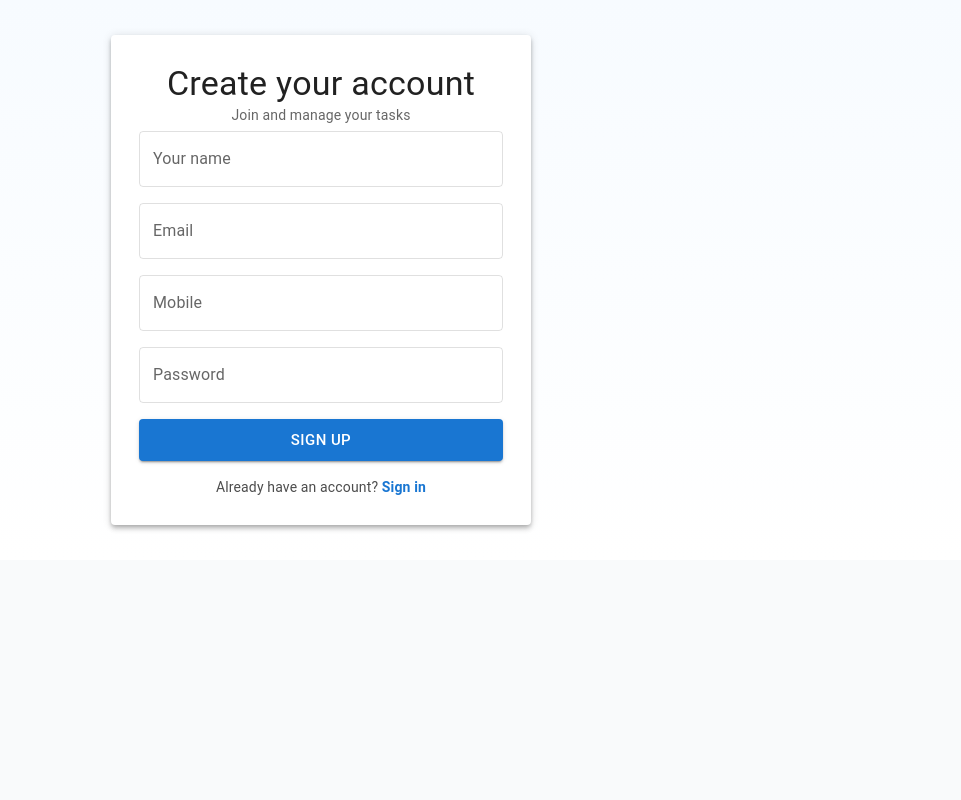
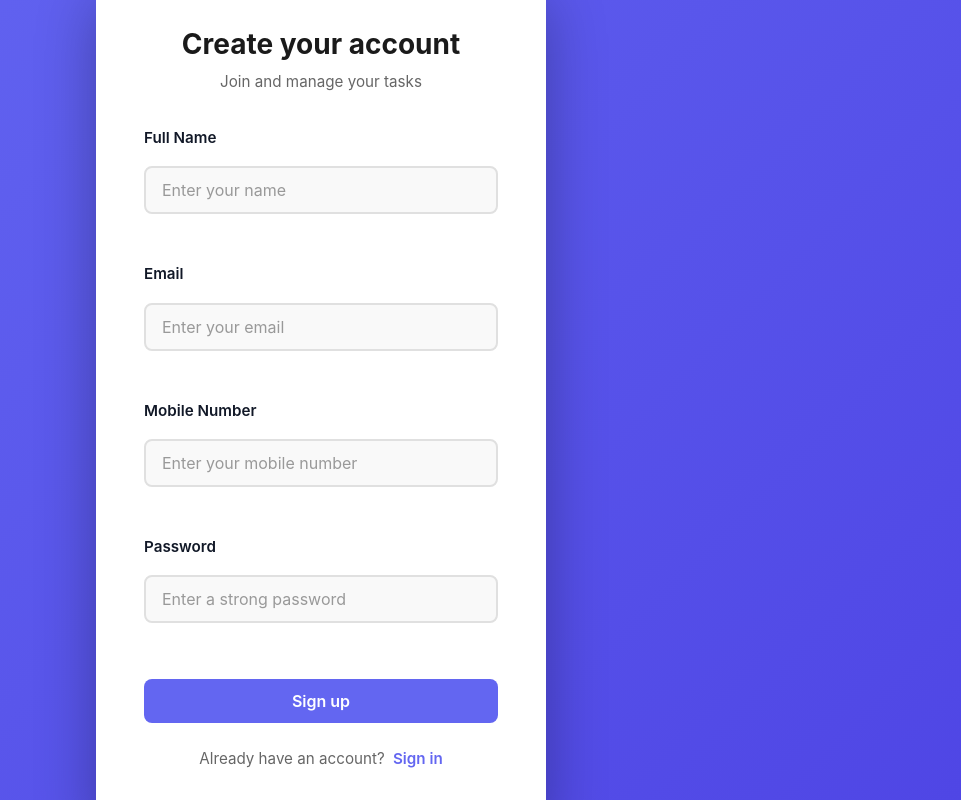
Before and after one commit to siddhesh2927/taskmanger, a React (Create React App) app in the folder TM/frontend/: page /register in a window 1280 px wide. Shown: the whole page, without its empty margins (319-1280 px from the left). Built offline with nearby package versions, Linux system fonts and the light colour scheme; no server answers.

Commit message:
register page update

```diff
--- a/TM/frontend/src/components/Register/register.css
+++ b/TM/frontend/src/components/Register/register.css
@@ -1,63 +1,193 @@
 :root{
-	--primary: #1976d2;
+	--primary: #6366f1;
+	--primary-dark: #4f46e5;
 	--primary-contrast: #ffffff;
-	--bg-start: #f7fbff;
-	--bg-end: #ffffff;
-	--card-radius: 12px;
-	--card-padding: 28px;
+	--bg-start: #6366f1;
+	--bg-end: #4f46e5;
+	--card-radius: 1rem;
+	--card-padding: 3rem;
+	--text-dark: #1a1a1a;
+	--text-gray: #666666;
+	--border-color: #e0e0e0;
+	--input-bg: #f9f9f9;
 }
 
 /* Center the register card */
 .register-root{
+	position: fixed;
+	top: 0;
+	left: 0;
+	right: 0;
+	bottom: 0;
+	width: 100%;
+	height: 100%;
+	min-height: 100vh;
 	display:flex;
-	min-height:70vh;
 	align-items:center;
 	justify-content:center;
-	padding:24px;
-	background: linear-gradient(180deg, var(--bg-start) 0%, var(--bg-end) 100%);
+	padding:1rem;
+	background: linear-gradient(135deg, var(--bg-start) 0%, var(--bg-end) 100%);
+	z-index: 1000;
 }
 
 .register-paper{
 	width:100%;
-	max-width:420px;
+	max-width:450px;
 	padding:var(--card-padding);
 	border-radius:var(--card-radius);
+	background-color: #ffffff;
+	box-shadow: 0 20px 60px rgba(0, 0, 0, 0.3);
+	animation: slideUp 0.5s ease-out;
+	position: relative;
+	z-index: 10;
 }
 
-.register-title{
-	font-weight:700;
-	text-align:center;
-	margin-bottom:4px;
+@keyframes slideUp {
+	from {
+		opacity: 0;
+		transform: translateY(30px);
+	}
+	to {
+		opacity: 1;
+		transform: translateY(0);
+	}
 }
 
-.register-sub{
-	text-align:center;
-	color:rgba(0,0,0,0.6);
-	margin-bottom:18px;
+.auth-header {
+	text-align: center;
+	margin-bottom: 2rem;
 }
 
-.register-form{
-	margin-top:6px;
+.auth-header h1 {
+	font-size: 1.75rem;
+	color: var(--text-dark);
+	margin-bottom: 0.5rem;
+	margin-top: 0;
+	font-weight: 700;
 }
 
-.register-button{
-	margin-top:8px;
-	background-color:var(--primary);
-	color:var(--primary-contrast);
+.auth-header p {
+	color: var(--text-gray);
+	font-size: 0.95rem;
+	margin: 0;
 }
 
-.register-button:hover{
-	background-color: #145ea8;
+.auth-form {
+	display: flex;
+	flex-direction: column;
+	gap: 1.5rem;
 }
 
-.register-foot{
-	color:rgba(0,0,0,0.7);
+.form-group {
+	display: flex;
+	flex-direction: column;
+	gap: 0.5rem;
 }
 
-.register-foot a{
-	color:var(--primary);
-	text-decoration:none;
-	font-weight:600;
+.form-group label {
+	font-weight: 600;
+	color: var(--text-dark);
+	font-size: 0.95rem;
+}
+
+.form-group input {
+	width: 100%;
+	padding: 0.75rem 1rem;
+	border: 2px solid var(--border-color);
+	border-radius: 0.5rem;
+	font-size: 1rem;
+	font-family: inherit;
+	transition: all 0.3s ease;
+	background-color: var(--input-bg);
+	box-sizing: border-box;
+}
+
+.form-group input::placeholder {
+	color: #999999;
+}
+
+.form-group input:focus {
+	outline: none;
+	background-color: #ffffff;
+	border-color: var(--primary);
+	box-shadow: 0 0 0 3px rgba(99, 102, 241, 0.1);
+}
+
+.auth-button {
+	padding: 0.75rem 1.5rem;
+	background-color: var(--primary);
+	color: var(--primary-contrast);
+	border: none;
+	border-radius: 0.5rem;
+	font-size: 1rem;
+	font-weight: 600;
+	cursor: pointer;
+	transition: all 0.3s ease;
+	margin-top: 0.5rem;
+}
+
+.auth-button:hover {
+	background-color: var(--primary-dark);
+	transform: translateY(-2px);
+	box-shadow: 0 10px 25px rgba(99, 102, 241, 0.2);
+}
+
+.auth-button:active {
+	transform: translateY(0);
+}
+
+.error-message {
+	color: #ef4444;
+	font-size: 0.875rem;
+	padding: 0.5rem;
+	background-color: rgba(239, 68, 68, 0.1);
+	border-radius: 0.5rem;
+	border-left: 3px solid #ef4444;
+}
+
+.success-message {
+	color: #10b981;
+	font-size: 0.875rem;
+	padding: 0.5rem;
+	background-color: rgba(16, 185, 129, 0.1);
+	border-radius: 0.5rem;
+	border-left: 3px solid #10b981;
+}
+
+.auth-footer {
+	text-align: center;
+	margin-top: 1.5rem;
+	color: var(--text-gray);
+	font-size: 0.95rem;
+}
+
+.auth-footer a {
+	color: var(--primary);
+	text-decoration: none;
+	font-weight: 600;
+	transition: color 0.3s ease;
+	margin-left: 0.25rem;
+}
+
+.auth-footer a:hover {
+	color: var(--primary-dark);
+	text-decoration: underline;
+}
+
+@media (max-width: 768px) {
+	.register-root {
+		padding: 1rem;
+	}
+
+	.register-paper {
+		padding: 2rem;
+		max-width: 100%;
+		margin: 0 1rem;
+	}
+
+	.auth-header h1 {
+		font-size: 1.5rem;
+	}
 }
 
 /* Minor overrides for MUI Outlined inputs to keep theme cohesive */
--- a/TM/frontend/src/components/Register/register.js
+++ b/TM/frontend/src/components/Register/register.js
@@ -3,12 +3,6 @@ import { register } from "../../redux/action"
 import { useDispatch } from "react-redux"
 import { useState } from "react"
 import { useNavigate, Link } from "react-router-dom"
-import TextField from '@mui/material/TextField'
-import Button from '@mui/material/Button'
-import Box from '@mui/material/Box'
-import Paper from '@mui/material/Paper'
-import Typography from '@mui/material/Typography'
-import Stack from '@mui/material/Stack'
 import Cookies from 'js-cookie'
 
 export const Register = () => {
@@ -18,6 +12,7 @@ export const Register = () => {
         password: "",
         mobile: ""
     })
+    const [error, setError] = useState("")
     const dispatch = useDispatch()
     const navigate = useNavigate()
 
@@ -26,12 +21,14 @@ export const Register = () => {
             ...data,
             [target.name]: target.value
         })
+        setError("")
     }
 
     const handleSubmit = async (e) => {
         e.preventDefault()
         if (data.email === "" || data.mobile === "" || data.name === "" || data.password === "") {
-            return alert("All fields required")
+            setError("All fields required")
+            return
         }
         try {
             await dispatch(register(data))
@@ -40,27 +37,76 @@ export const Register = () => {
             }
         } catch (err) {
             console.error(err)
-            alert("Registration failed")
+            setError("Registration failed. Please try again.")
         }
     }
 
     return (
-        <Box className="register-root">
-            <Paper className="register-paper" elevation={4}>
-                <Typography variant="h4" className="register-title">Create your account</Typography>
-                <Typography variant="body2" className="register-sub">Join and manage your tasks</Typography>
+        <div className="register-root">
+            <div className="register-paper">
+                <div className="auth-header">
+                    <h1>Create your account</h1>
+                    <p>Join and manage your tasks</p>
+                </div>
 
-                <Box component="form" onSubmit={handleSubmit} className="register-form">
-                    <Stack spacing={2}>
-                        <TextField onChange={(e) => update(e.target)} name="name" type="text" label="Your name" variant="outlined" fullWidth />
-                        <TextField onChange={(e) => update(e.target)} name="email" type="email" label="Email" variant="outlined" fullWidth />
-                        <TextField onChange={(e) => update(e.target)} name="mobile" type="tel" label="Mobile" variant="outlined" fullWidth />
-                        <TextField onChange={(e) => update(e.target)} name="password" type="password" label="Password" variant="outlined" fullWidth />
-                        <Button type="submit" variant="contained" size="large" className="register-button">Sign up</Button>
-                        <Typography variant="body2" align="center" className="register-foot">Already have an account? <Link to="/">Sign in</Link></Typography>
-                    </Stack>
-                </Box>
-            </Paper>
-        </Box>
+                <form className="auth-form" onSubmit={handleSubmit}>
+                    <div className="form-group">
+                        <label htmlFor="name">Full Name</label>
+                        <input
+                            id="name"
+                            onChange={(e) => update(e.target)}
+                            name="name"
+                            type="text"
+                            placeholder="Enter your name"
+                            value={data.name}
+                        />
+                    </div>
+
+                    <div className="form-group">
+                        <label htmlFor="email">Email</label>
+                        <input
+                            id="email"
+                            onChange={(e) => update(e.target)}
+                            name="email"
+                            type="email"
+                            placeholder="Enter your email"
+                            value={data.email}
+                        />
+                    </div>
+
+                    <div className="form-group">
+                        <label htmlFor="mobile">Mobile Number</label>
+                        <input
+                            id="mobile"
+                            onChange={(e) => update(e.target)}
+                            name="mobile"
+                            type="tel"
+                            placeholder="Enter your mobile number"
+                            value={data.mobile}
+                        />
+                    </div>
+
+                    <div className="form-group">
+                        <label htmlFor="password">Password</label>
+                        <input
+                            id="password"
+                            onChange={(e) => update(e.target)}
+                            name="password"
+                            type="password"
+                            placeholder="Enter a strong password"
+                            value={data.password}
+                        />
+                    </div>
+
+                    {error && <div className="error-message">{error}</div>}
+
+                    <button type="submit" className="auth-button">Sign up</button>
+                </form>
+
+                <div className="auth-footer">
+                    Already have an account? <Link to="/">Sign in</Link>
+                </div>
+            </div>
+        </div>
     )
 }
```
